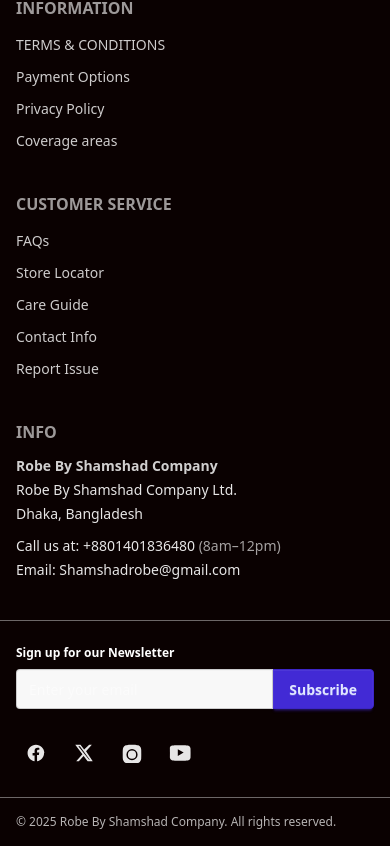
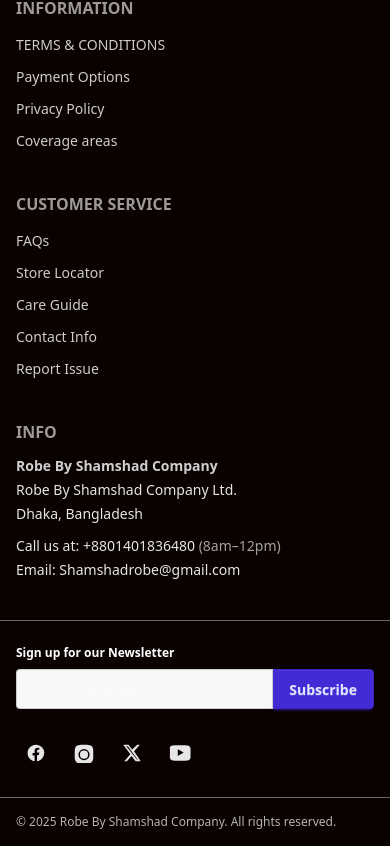
Before and after one commit to sadik117/e-commerce-project, a React (Vite) app: page /product/1 in a window 390 px wide. Shown: the part 1163-2009 px from the top of the page. Built offline with nearby package versions, Linux system fonts and the light colour scheme; no server answers.

Commit message:
product details page and recently added layout updated

```diff
--- a/src/components/footer/Footer.jsx
+++ b/src/components/footer/Footer.jsx
@@ -9,11 +9,7 @@ export default function Footer({
   year = new Date().getFullYear(),
 }) {
   const cols = {
-    ABOUT: [
-      "About Us",
-      "Investors",
-      "Franchise"
-    ],
+    ABOUT: ["About Us", "Investors", "Franchise"],
     INFORMATION: [
       "TERMS & CONDITIONS",
       "Payment Options",
@@ -104,7 +100,12 @@ export default function Footer({
 
           {/* Socials */}
           <div className="flex items-center gap-2">
-            <a href="http://facebook.com/robebyshamshad" target="_blank" className="btn btn-ghost btn-circle" aria-label="Facebook">
+            <a
+              href="http://facebook.com/robebyshamshad"
+              target="_blank"
+              className="btn btn-ghost btn-circle"
+              aria-label="Facebook"
+            >
               {/* Facebook */}
               <svg
                 width="20"
@@ -116,6 +117,25 @@ export default function Footer({
                 <path d="M22 12.07C22 6.48 17.52 2 11.93 2 6.35 2 1.87 6.48 1.87 12.07c0 5.02 3.66 9.19 8.44 9.93v-7.02H7.9v-2.91h2.41V9.41c0-2.38 1.4-3.69 3.56-3.69 1.03 0 2.11.18 2.11.18v2.32h-1.19c-1.17 0-1.54.73-1.54 1.48v1.78h2.63l-.42 2.91h-2.21V22c4.78-.74 8.44-4.91 8.44-9.93z" />
               </svg>
             </a>
+
+            <a
+              href="https://www.instagram.com/robebyshamshad/"
+              target="_blank"
+              className="btn btn-ghost btn-circle"
+              aria-label="Instagram"
+            >
+              {/* Instagram */}
+              <svg
+                width="20"
+                height="20"
+                viewBox="0 0 24 24"
+                fill="currentColor"
+                className="opacity-90"
+              >
+                <path d="M12 2.2c3.2 0 3.58.012 4.85.068 1.17.054 1.97.24 2.66.51.7.27 1.33.64 1.85 1.2a5.1 5.1 0 0 1 1.2 1.85c.27.69.46 1.49.51 2.66.06 1.27.07 1.65.07 4.85s-.01 3.58-.07 4.85c-.05 1.17-.24 1.97-.51 2.66a5.1 5.1 0 0 1-1.2 1.85 5.1 5.1 0 0 1-1.85 1.2c-.69.27-1.49.46-2.66.51-1.27.06-1.65.07-4.85.07s-3.58-.01-4.85-.07c-1.17-.05-1.97-.24-2.66-.51a5.1 5.1 0 0 1-1.85-1.2 5.1 5.1 0 0 1-1.2-1.85c-.27-.69-.46-1.49-.51-2.66-.06-1.27-.07-1.65-.07-4.85s.01-3.58.07-4.85c.05-1.17.24-1.97.51-2.66.27-.7.64-1.33 1.2-1.85a5.1 5.1 0 0 1 1.85-1.2c.69-.27 1.49-.46 2.66-.51C8.42 2.21 8.8 2.2 12 2.2zm0 5.1a6.7 6.7 0 1 0 0 13.4 6.7 6.7 0 0 0 0-13.4zm0 1.8a4.9 4.9 0 1 1 0 9.8 4.9 4.9 0 0 1 0-9.8zm6.1-2.9a1.35 1.35 0 1 1-2.7 0 1.35 1.35 0 0 1 2.7 0z" />
+              </svg>
+            </a>
+
             <a className="btn btn-ghost btn-circle" aria-label="X / Twitter">
               {/* X / Twitter */}
               <svg
@@ -128,18 +148,7 @@ export default function Footer({
                 <path d="M18.244 2h3.166l-6.92 7.91L22.5 22h-6.17l-4.83-6.31L5.82 22H2.65l7.4-8.45L1.5 2h6.31l4.36 5.77L18.244 2zm-1.08 18h1.75L7.01 4h-1.8l12.954 16z" />
               </svg>
             </a>
-            <a href="https://www.instagram.com/robebyshamshad/" target="_blank" className="btn btn-ghost btn-circle" aria-label="Instagram">
-              {/* Instagram */}
-              <svg
-                width="20"
-                height="20"
-                viewBox="0 0 24 24"
-                fill="currentColor"
-                className="opacity-90"
-              >
-                <path d="M12 2.2c3.2 0 3.58.012 4.85.068 1.17.054 1.97.24 2.66.51.7.27 1.33.64 1.85 1.2a5.1 5.1 0 0 1 1.2 1.85c.27.69.46 1.49.51 2.66.06 1.27.07 1.65.07 4.85s-.01 3.58-.07 4.85c-.05 1.17-.24 1.97-.51 2.66a5.1 5.1 0 0 1-1.2 1.85 5.1 5.1 0 0 1-1.85 1.2c-.69.27-1.49.46-2.66.51-1.27.06-1.65.07-4.85.07s-3.58-.01-4.85-.07c-1.17-.05-1.97-.24-2.66-.51a5.1 5.1 0 0 1-1.85-1.2 5.1 5.1 0 0 1-1.2-1.85c-.27-.69-.46-1.49-.51-2.66-.06-1.27-.07-1.65-.07-4.85s.01-3.58.07-4.85c.05-1.17.24-1.97.51-2.66.27-.7.64-1.33 1.2-1.85a5.1 5.1 0 0 1 1.85-1.2c.69-.27 1.49-.46 2.66-.51C8.42 2.21 8.8 2.2 12 2.2zm0 5.1a6.7 6.7 0 1 0 0 13.4 6.7 6.7 0 0 0 0-13.4zm0 1.8a4.9 4.9 0 1 1 0 9.8 4.9 4.9 0 0 1 0-9.8zm6.1-2.9a1.35 1.35 0 1 1-2.7 0 1.35 1.35 0 0 1 2.7 0z" />
-              </svg>
-            </a>
+
             <a className="btn btn-ghost btn-circle" aria-label="YouTube">
               {/* YouTube */}
               <svg
@@ -169,7 +178,11 @@ export default function Footer({
           stroke="currentColor"
           strokeWidth="2"
         >
-          <path strokeLinecap="round" strokeLinejoin="round" d="M5 15l7-7 7 7" />
+          <path
+            strokeLinecap="round"
+            strokeLinejoin="round"
+            d="M5 15l7-7 7 7"
+          />
         </svg>
       </button>
 
--- a/src/components/layouts/Carousel.jsx
+++ b/src/components/layouts/Carousel.jsx
@@ -25,12 +25,12 @@ const Carousel = () => {
       title: "Bride Products",
       subtitle: "Explore our full collection for a bride",
     },
-    {
-      id: 4,
-      image: "https://i.ibb.co.com/ycnZpTPk/photo-2025-11-13-18-33-20.jpg",
-      title: "Any time return policy",
-      subtitle: "Return your product any time you want",
-    },
+    // {
+    //   id: 4,
+    //   image: "https://i.ibb.co.com/ycnZpTPk/photo-2025-11-13-18-33-20.jpg",
+    //   title: "Any time return policy",
+    //   subtitle: "Return your product any time you want",
+    // },
   ]);
 
   return (
@@ -46,7 +46,7 @@ const Carousel = () => {
         {slides.map((slide) => (
           <SwiperSlide key={slide.id}>
             <div
-              className="relative w-full h-[180px] sm:h-[250px] md:h-[370px] lg:h-[450px] flex flex-col justify-center items-center bg-cover bg-center"
+              className="relative w-full h-[100px] sm:h-[280px] md:h-[370px] lg:h-[450px] flex flex-col justify-center items-center bg-cover bg-center"
               style={{ backgroundImage: `url(${slide.image})` }}
             ></div>
           </SwiperSlide>
--- a/src/components/layouts/CollectionSection.jsx
+++ b/src/components/layouts/CollectionSection.jsx
@@ -9,7 +9,7 @@ export default function CollectionSection() {
         <img
           src="https://i.postimg.cc/dV0LhYVf/Shamshad-collection.png"
           alt="collection banner"
-          className="w-full h-full object-cover transition-transform duration-500 group-hover:scale-105"
+          className="w-full h-full md:h-[380px] object-cover transition-transform duration-500 group-hover:scale-105"
         />
 
         {/* Overlay on Hover */}
--- a/src/components/layouts/ProductSlider.jsx
+++ b/src/components/layouts/ProductSlider.jsx
@@ -2,11 +2,12 @@ import React, { useEffect, useState } from "react";
 import { Swiper, SwiperSlide } from "swiper/react";
 import { Autoplay } from "swiper/modules";
 import "swiper/css";
+import { Link } from "react-router";
+
 
 const ProductSlider = () => {
   const [products, setProducts] = useState([]);
 
-  // Fetch products
   useEffect(() => {
     fetch("https://robe-by-shamshad-server.vercel.app/products")
       .then((res) => res.json())
@@ -38,19 +39,17 @@ const ProductSlider = () => {
       >
         {products.map((p) => (
           <SwiperSlide key={p._id}>
+            <Link to={`/product/${p._id}`}>
               <div className="group relative rounded-2xl overflow-hidden shadow-md bg-white hover:shadow-xl transition duration-300 cursor-pointer">
 
-              {/* Image */}
                 <img
                   src={p.image}
                   alt={p.name}
                   className="w-full h-52 object-cover group-hover:scale-105 duration-300"
                 />
 
-              {/* Gradient Overlay */}
                 <div className="absolute inset-0 bg-gradient-to-t from-black/70 via-black/10 to-transparent"></div>
 
-              {/* Text Content */}
                 <div className="absolute bottom-3 left-3 text-white">
                   <h3 className="font-semibold text-lg group-hover:tracking-wide transition">
                     {p.name}
@@ -61,6 +60,7 @@ const ProductSlider = () => {
                   </p>
                 </div>
               </div>
+            </Link>
           </SwiperSlide>
         ))}
       </Swiper>
--- a/src/components/pages/ProductDetails.jsx
+++ b/src/components/pages/ProductDetails.jsx
@@ -38,18 +38,18 @@ export default function ProductDetails() {
     }
 
     localStorage.setItem("cart", JSON.stringify(existingCart));
-    window.dispatchEvent(new Event("storage")); // sync with Navbar
+    window.dispatchEvent(new Event("storage"));
 
     alert(`${quantity} ${product.name} added to cart!`);
   };
 
-  const productImages = [product?.image, product?.image, product?.image];
+  const productImages = [product?.image];
 
-  const features = [
-    { icon: Truck, text: "Free shipping" },
-    { icon: Shield, text: "2-year warranty" },
-    { icon: RotateCcw, text: "30-day returns" },
-  ];
+  // const features = [
+  //   { icon: Truck, text: "Free shipping" },
+  //   { icon: Shield, text: "2-year warranty" },
+  //   { icon: RotateCcw, text: "30-day returns" },
+  // ];
 
   if (!product) return <Loading />;
 
@@ -118,14 +118,14 @@ export default function ProductDetails() {
                 <p className="text-gray-600 leading-relaxed">{product.description}</p>
               </div>
 
-              <div className="grid grid-cols-1 sm:grid-cols-3 gap-4 py-4">
+              {/* <div className="grid grid-cols-1 sm:grid-cols-3 gap-4 py-4">
                 {features.map((feature, index) => (
                   <div key={index} className="flex items-center gap-2 text-sm text-gray-600">
                     <feature.icon size={18} className="text-success" />
                     <span>{feature.text}</span>
                   </div>
                 ))}
-              </div>
+              </div> */}
 
               {/* Quantity & Add to Cart */}
               <div className="flex items-center gap-4">
```
Lines whose indentation alone changed are shown as unchanged.
